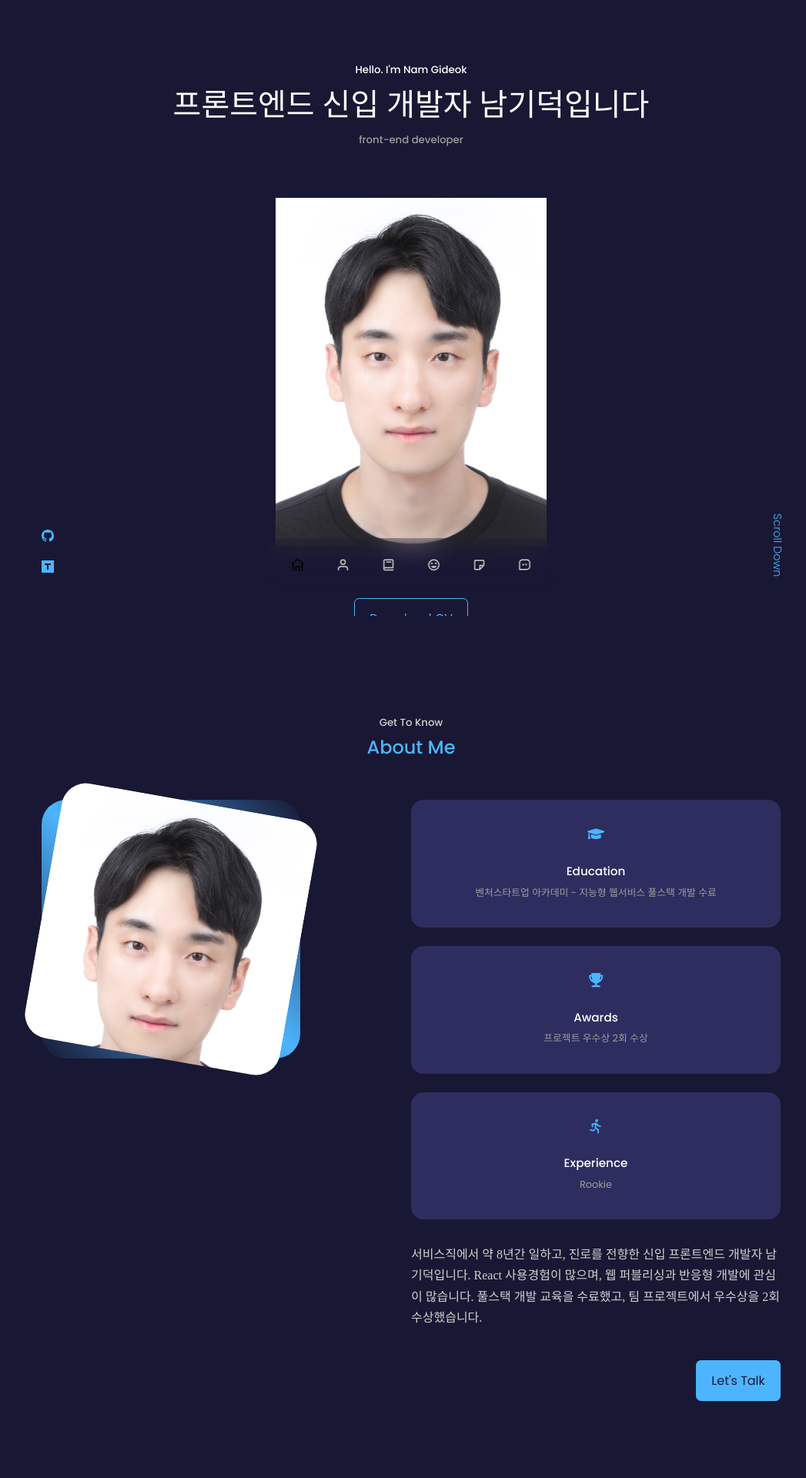
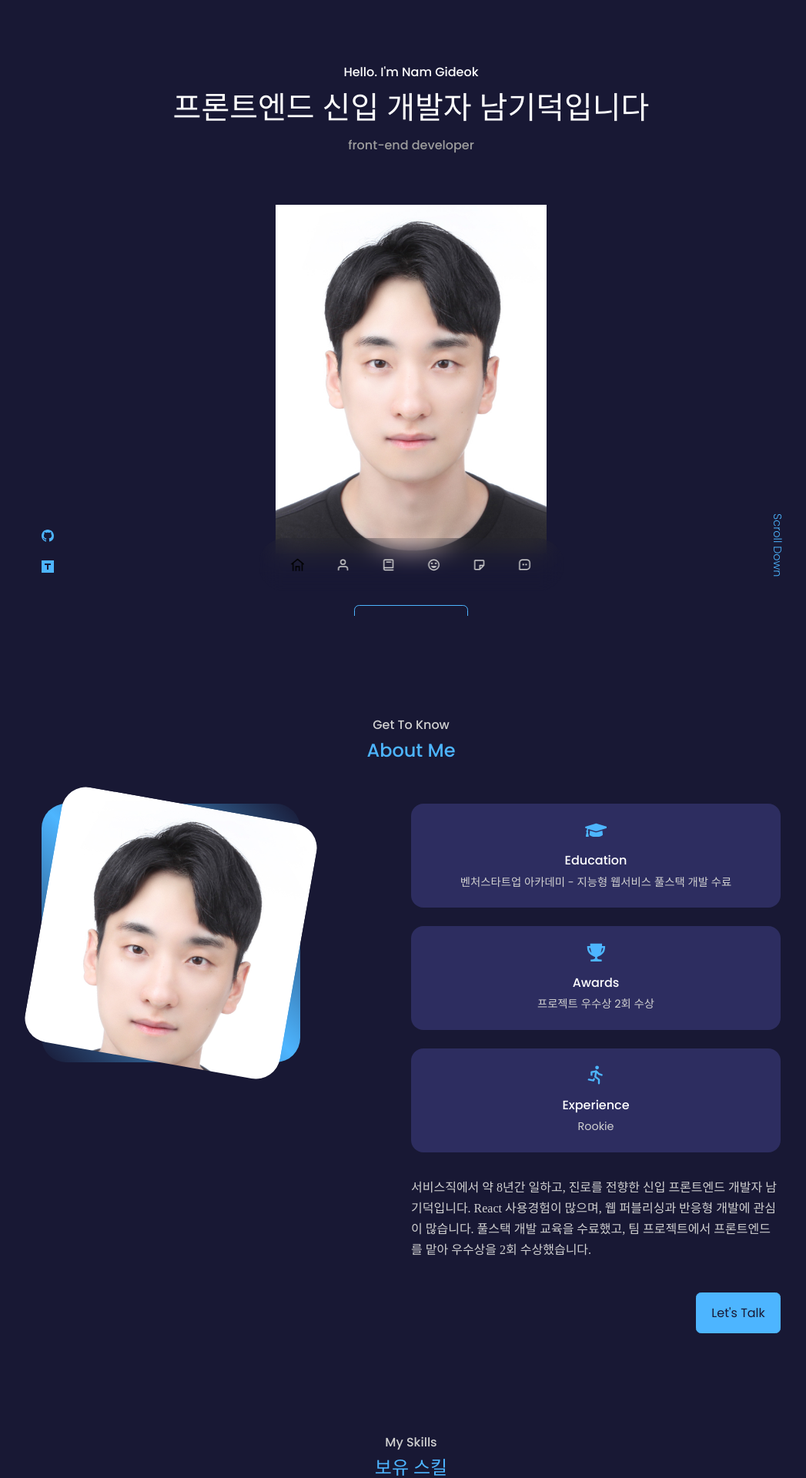
Before and after one commit to NamGideokk/portfolio-website, a React (Create React App) app: page / in a window 1280 px wide. Shown: the top 1920 px of the page at 77% size, without its empty margins (106-1153 px from the left). Built offline with nearby package versions, Linux system fonts and the light colour scheme; a web font is replaced by a local one.

Commit message:
세부사항 수정 중

```diff
--- a/src/components/about/About.jsx
+++ b/src/components/about/About.jsx
@@ -13,7 +13,7 @@ const About = () => {
 
   return (
     <section id="about">
-      <h5>Get To Know</h5>
+      <h4>Get To Know</h4>
       <h2>About Me</h2>
       <div className="container about__container">
         <div className="about__me">
@@ -47,7 +47,7 @@ const About = () => {
             서비스직에서 약 8년간 일하고, 진로를 전향한 신입 프론트엔드 개발자
             남기덕입니다. React 사용경험이 많으며, 웹 퍼블리싱과 반응형 개발에
             관심이 많습니다. 풀스택 개발 교육을 수료했고, 팀 프로젝트에서
-            우수상을 2회 수상했습니다.
+            프론트엔드를 맡아 우수상을 2회 수상했습니다.
           </p>
 
           <a href="#contact" className="btn btn-primary to-contact__btn">
--- a/src/components/about/about.scss
+++ b/src/components/about/about.scss
@@ -22,7 +22,7 @@
   transform: rotate(10deg);
   transition: 0.3s;
 
-  :hover {
+  &:hover {
     transform: rotate(0deg);
   }
 }
@@ -38,7 +38,7 @@
   background-color: $bg-color-light;
   border: 1px solid transparent;
   border-radius: 1rem;
-  padding: 2rem;
+  padding: 1.2rem;
   text-align: center;
   transition: 0.3s;
 
@@ -48,19 +48,19 @@
   }
 
   h5 {
-    font-size: 0.95rem;
+    font-size: 1rem;
   }
 
   small {
-    font-size: 0.8rem;
-    color: $font-color-dark;
+    font-size: 0.9rem;
+    color: $font-color-light;
   }
 }
 
 .about__icon {
   color: $accent-color;
-  font-size: 1.4rem;
-  margin-bottom: 1rem;
+  font-size: 1.8rem;
+  margin-bottom: 0.2rem;
 }
 
 .about__content {
--- a/src/components/contact/Contact.jsx
+++ b/src/components/contact/Contact.jsx
@@ -74,7 +74,7 @@ const Contact = () => {
 
   return (
     <section id="contact">
-      <h5>Contact Me</h5>
+      <h4>Contact Me</h4>
       <h2 className="kor">저에게 관심있는 분들의 연락을 기다립니다</h2>
 
       <div className="container contact__container">
--- a/src/components/experience/Experience.jsx
+++ b/src/components/experience/Experience.jsx
@@ -65,7 +65,7 @@ const skills = [
 const Experience = () => {
   return (
     <section id="experience">
-      <h5>My Skills</h5>
+      <h4>My Skills</h4>
       <h2 className="kor">보유 스킬</h2>
 
       <div className="container experience__container">
--- a/src/components/header/Header.jsx
+++ b/src/components/header/Header.jsx
@@ -8,9 +8,9 @@ const Header = () => {
   return (
     <header>
       <div className="container header__container">
-        <h5>Hello. I'm Nam Gideok</h5>
+        <h4>Hello. I'm Nam Gideok</h4>
         <h1>프론트엔드 신입 개발자 남기덕입니다</h1>
-        <h5 className="text-light">front-end developer</h5>
+        <h4 className="text-light">front-end developer</h4>
 
         <HeaderSocials className="header__socials" />
 
--- a/src/components/portfolio/Portfolio.jsx
+++ b/src/components/portfolio/Portfolio.jsx
@@ -8,7 +8,7 @@ import PFIMG03 from "../../assets/logo3.png";
 const Portfolio = () => {
   return (
     <section id="portfolio">
-      <h5>My Recent Work</h5>
+      <h4>My Recent Work</h4>
       <h2 className="kor">프로젝트</h2>
 
       <div className="container portfolio__container">
--- a/src/components/wantToBe/WantToBe.jsx
+++ b/src/components/wantToBe/WantToBe.jsx
@@ -7,7 +7,7 @@ import { BsFillBarChartLineFill } from "react-icons/bs";
 const WantToBe = () => {
   return (
     <section id="want-to-be">
-      <h5>I want to be a developer like this</h5>
+      <h4>I want to be a developer like this</h4>
       <h2 className="kor">이런 개발자가 되고 싶습니다</h2>
 
       <div className="container want__container">
--- a/src/index.scss
+++ b/src/index.scss
@@ -60,7 +60,7 @@ section {
 }
 
 section > h2,
-section > h5 {
+section > h4 {
   text-align: center;
   color: $font-color-light;
 }
```
